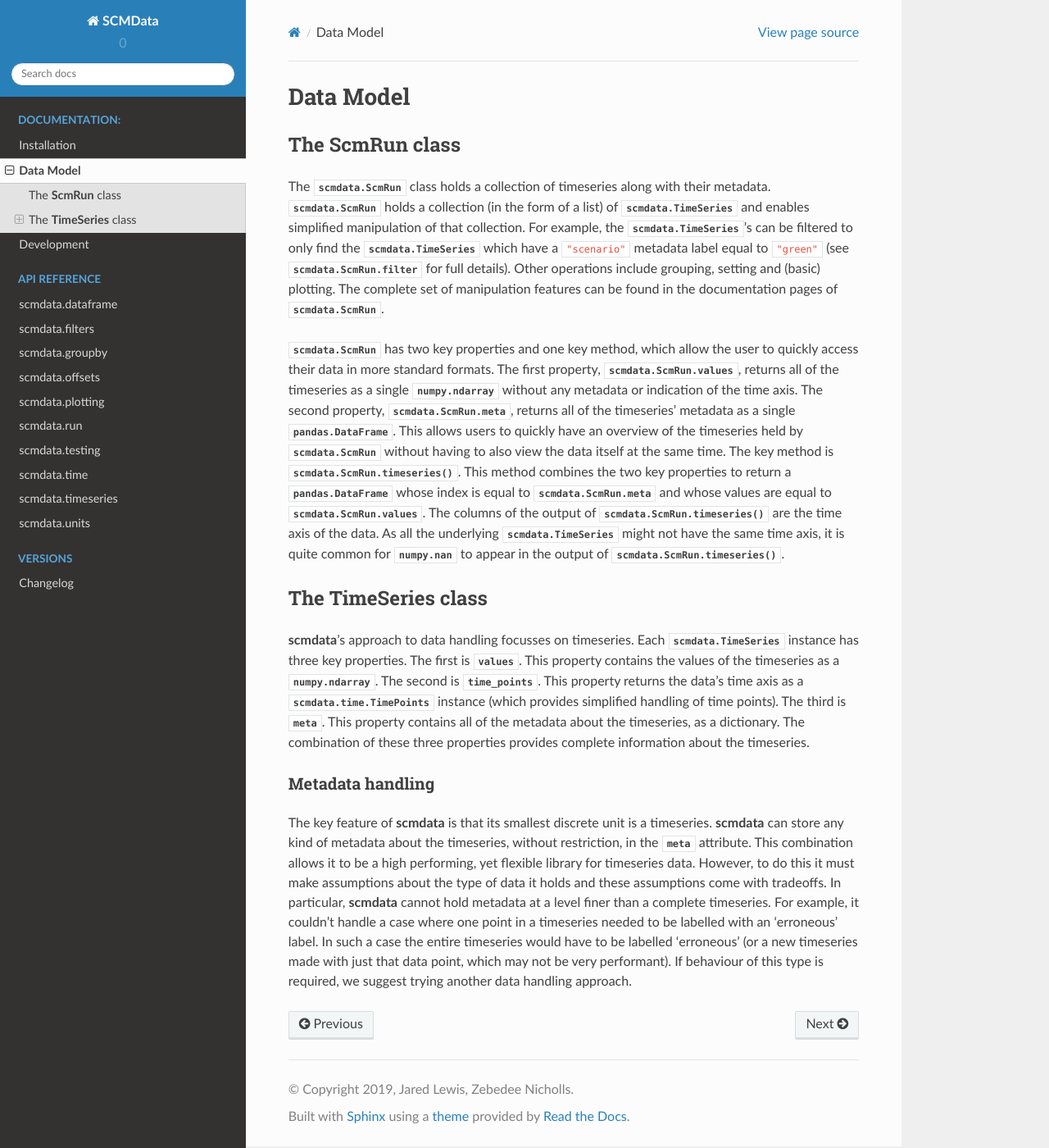
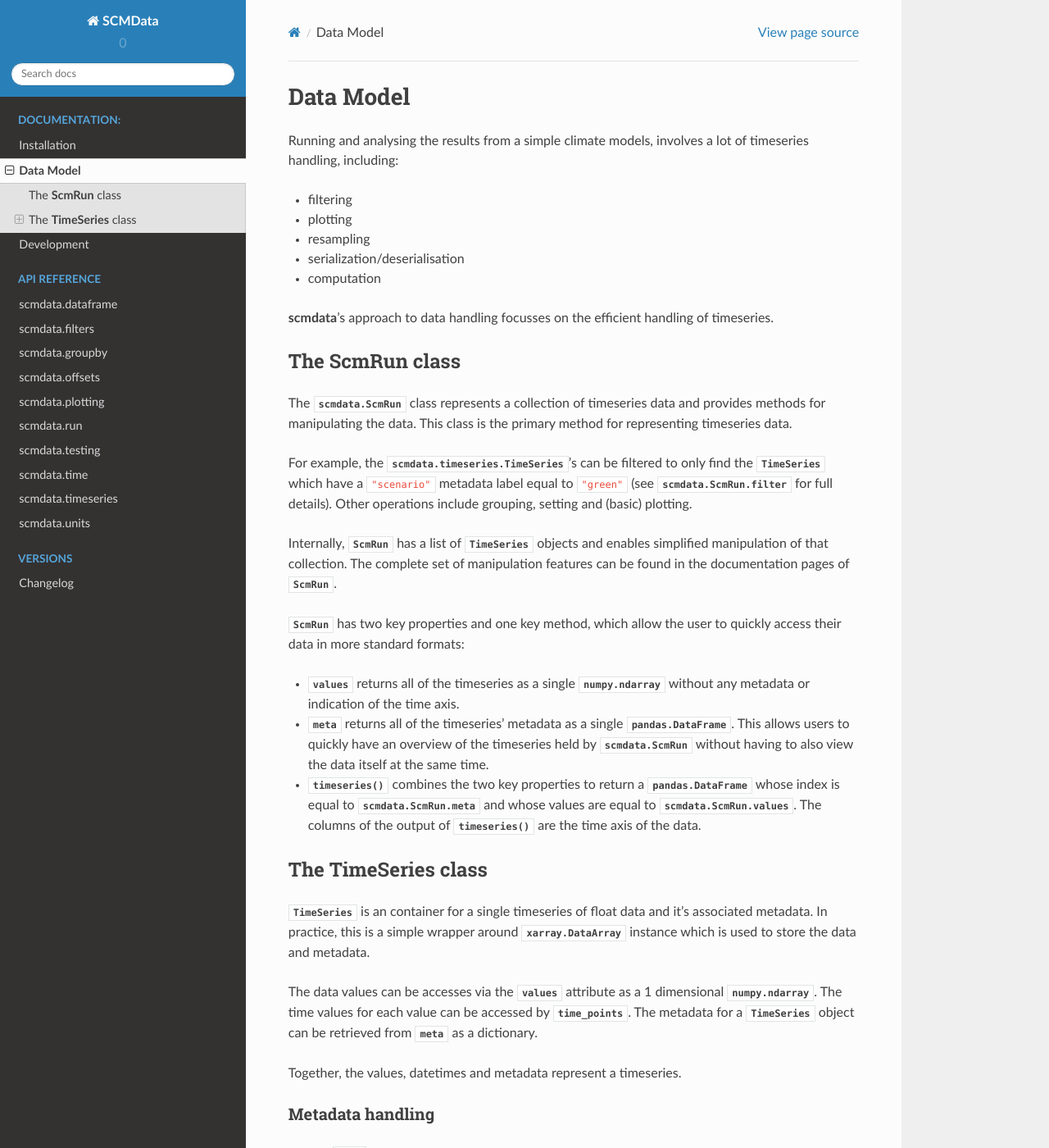
Before and after one commit to openscm/scmdata, a Sphinx documentation site: the page built from docs/source/data.rst, in a window 1280 px wide and 1400 px high. Shown: the whole window at 82% size. Built offline with Sphinx 7.4.7 and the Read the Docs theme 2.0.0, drawn with Linux system fonts in a browser that asks for light colours; some of the changed text lies outside the part shown.

Commit message:
Updated data.rst

```diff
--- a/docs/source/data.rst
+++ b/docs/source/data.rst
@@ -1,45 +1,54 @@
 Data Model
 ==========
+
+Running and analysing the results from a simple climate models, involves a lot of timeseries handling, including:
+
+* filtering
+* plotting
+* resampling
+* serialization/deserialisation
+* computation
+
+**scmdata**'s approach to data handling focusses on the efficient handling of timeseries.
+
 
 The **ScmRun** class
 --------------------
 
-The :class:`scmdata.ScmRun` class holds a collection of timeseries along with their metadata.
-:class:`scmdata.ScmRun` holds a collection (in the form of a list) of :class:`scmdata.TimeSeries` and enables simplified manipulation of that collection.
-For example, the :class:`scmdata.TimeSeries`'s can be filtered to only find the :class:`scmdata.TimeSeries` which have a ``"scenario"`` metadata label equal to ``"green"`` (see :meth:`scmdata.ScmRun.filter <scmdata.run.ScmRun.filter>` for full details).
+The :class:`scmdata.ScmRun` class represents a collection of timeseries data and provides methods for manipulating the data. This class is
+the primary method for representing timeseries data.
+
+For example, the :class:`scmdata.timeseries.TimeSeries`'s can be filtered to only find the :class:`TimeSeries <scmdata.timeseries.TimeSeries>`  which have a ``"scenario"`` metadata label equal to ``"green"`` (see :meth:`scmdata.ScmRun.filter <scmdata.run.ScmRun.filter>` for full details).
 Other operations include grouping, setting and (basic) plotting.
-The complete set of manipulation features can be found in the documentation pages of :class:`scmdata.ScmRun <scmdata.run.ScmRun>`.
 
-:class:`scmdata.ScmRun` has two key properties and one key method, which allow the user to quickly access their data in more standard formats.
-The first property, :attr:`scmdata.ScmRun.values <scmdata.run.ScmRun.values>`, returns all of the timeseries as a single :obj:`numpy.ndarray` without any metadata or indication of the time axis.
-The second property, :attr:`scmdata.ScmRun.meta <scmdata.run.ScmRun.meta>`, returns all of the timeseries' metadata as a single :obj:`pandas.DataFrame`.
-This allows users to quickly have an overview of the timeseries held by :class:`scmdata.ScmRun` without having to also view the data itself at the same time.
-The key method is :meth:`scmdata.ScmRun.timeseries() <scmdata.run.ScmRun.timeseries>`.
-This method combines the two key properties to return a :obj:`pandas.DataFrame` whose index is equal to :attr:`scmdata.ScmRun.meta <scmdata.run.ScmRun.meta>` and whose values are equal to :attr:`scmdata.ScmRun.values <scmdata.run.ScmRun.values>`.
-The columns of the output of :meth:`scmdata.ScmRun.timeseries() <scmdata.run.ScmRun.timeseries>` are the time axis of the data.
-As all the underlying :class:`scmdata.TimeSeries` might not have the same time axis, it is quite common for :obj:`numpy.nan` to appear in the output of :meth:`scmdata.ScmRun.timeseries() <scmdata.run.ScmRun.timeseries>`.
+Internally, :class:`ScmRun <scmdata.run.ScmRun>` has a list of :class:`TimeSeries <scmdata.timeseries.TimeSeries>` objects and enables simplified
+manipulation of that collection. The complete set of manipulation features can be found in the documentation pages of :class:`ScmRun <scmdata.run.ScmRun>`.
 
+:class:`ScmRun <scmdata.run.ScmRun>` has two key properties and one key method, which allow the user to quickly access their data in more standard formats:
+
+* :attr:`values <scmdata.run.ScmRun.values>` returns all of the timeseries as a single :obj:`numpy.ndarray` without any metadata or indication of the time axis.
+* :attr:`meta <scmdata.run.ScmRun.meta>` returns all of the timeseries' metadata as a single :obj:`pandas.DataFrame`. This allows users to quickly have an overview of the timeseries held by :class:`scmdata.ScmRun` without having to also view the data itself at the same time.
+* :meth:`timeseries() <scmdata.run.ScmRun.timeseries>` combines the two key properties to return a :obj:`pandas.DataFrame` whose index is equal to :attr:`scmdata.ScmRun.meta <scmdata.run.ScmRun.meta>` and whose values are equal to :attr:`scmdata.ScmRun.values <scmdata.run.ScmRun.values>`.
+  The columns of the output of :meth:`timeseries() <scmdata.run.ScmRun.timeseries>` are the time axis of the data.
 
 The **TimeSeries** class
 ------------------------
 
-**scmdata**'s approach to data handling focusses on timeseries.
-Each :class:`scmdata.TimeSeries` instance has three key properties.
-The first is :attr:`values <scmdata.timeseries.TimeSeries.values>`.
-This property contains the values of the timeseries as a :obj:`numpy.ndarray`.
-The second is :attr:`time_points <scmdata.timeseries.TimeSeries.time_points>`.
-This property returns the data's time axis as a :class:`scmdata.time.TimePoints <scmdata.time.TimePoints>` instance (which provides simplified handling of time points).
-The third is :attr:`meta <scmdata.timeseries.TimeSeries.meta>`.
-This property contains all of the metadata about the timeseries, as a dictionary.
-The combination of these three properties provides complete information about the timeseries.
+:class:`TimeSeries <scmdata.timeseries.TimeSeries>` is an container for a single timeseries of float data and it's associated metadata. In practice, this is a simple
+wrapper around :class:`xarray.DataArray` instance which is used to store the data and metadata.
 
+The data values can be accesses via the :attr:`values <scmdata.timeseries.TimeSeries.values>` attribute as a 1 dimensional :obj:`numpy.ndarray`.
+The time values for each value can be accessed by :attr:`time_points <scmdata.timeseries.TimeSeries.time_points>`.
+The metadata for a :class:`TimeSeries <scmdata.timeseries.TimeSeries>` object can be retrieved from :attr:`meta <scmdata.timeseries.TimeSeries.meta>` as a dictionary.
+
+Together, the values, datetimes and metadata represent a timeseries.
 
 Metadata handling
 ~~~~~~~~~~~~~~~~~
 
-The key feature of **scmdata** is that its smallest discrete unit is a timeseries.
-**scmdata** can store any kind of metadata about the timeseries, without restriction, in the :attr:`meta <scmdata.timeseries.TimeSeries.meta>` attribute.
+Via the :attr:`meta <scmdata.timeseries.TimeSeries.meta>` attribute, **scmdata** can store any kind of metadata about the timeseries, without restriction.
 This combination allows it to be a high performing, yet flexible library for timeseries data.
+
 However, to do this it must make assumptions about the type of data it holds and these assumptions come with tradeoffs.
 In particular, **scmdata** cannot hold metadata at a level finer than a complete timeseries.
 For example, it couldn't handle a case where one point in a timeseries needed to be labelled with an 'erroneous' label.
--- a/src/scmdata/__init__.py
+++ b/src/scmdata/__init__.py
@@ -1,10 +1,10 @@
 """
 scmdata, simple data handling for simple climate model data
 """
-
 from ._version import get_versions  # isort:skip
 
 __version__ = get_versions()["version"]
 del get_versions
 
 from scmdata.dataframe import ScmDataFrame, df_append  # noqa: F401
+from scmdata.run import ScmRun  # noqa: F401
```
Also changed, not shown: 1 other file.
